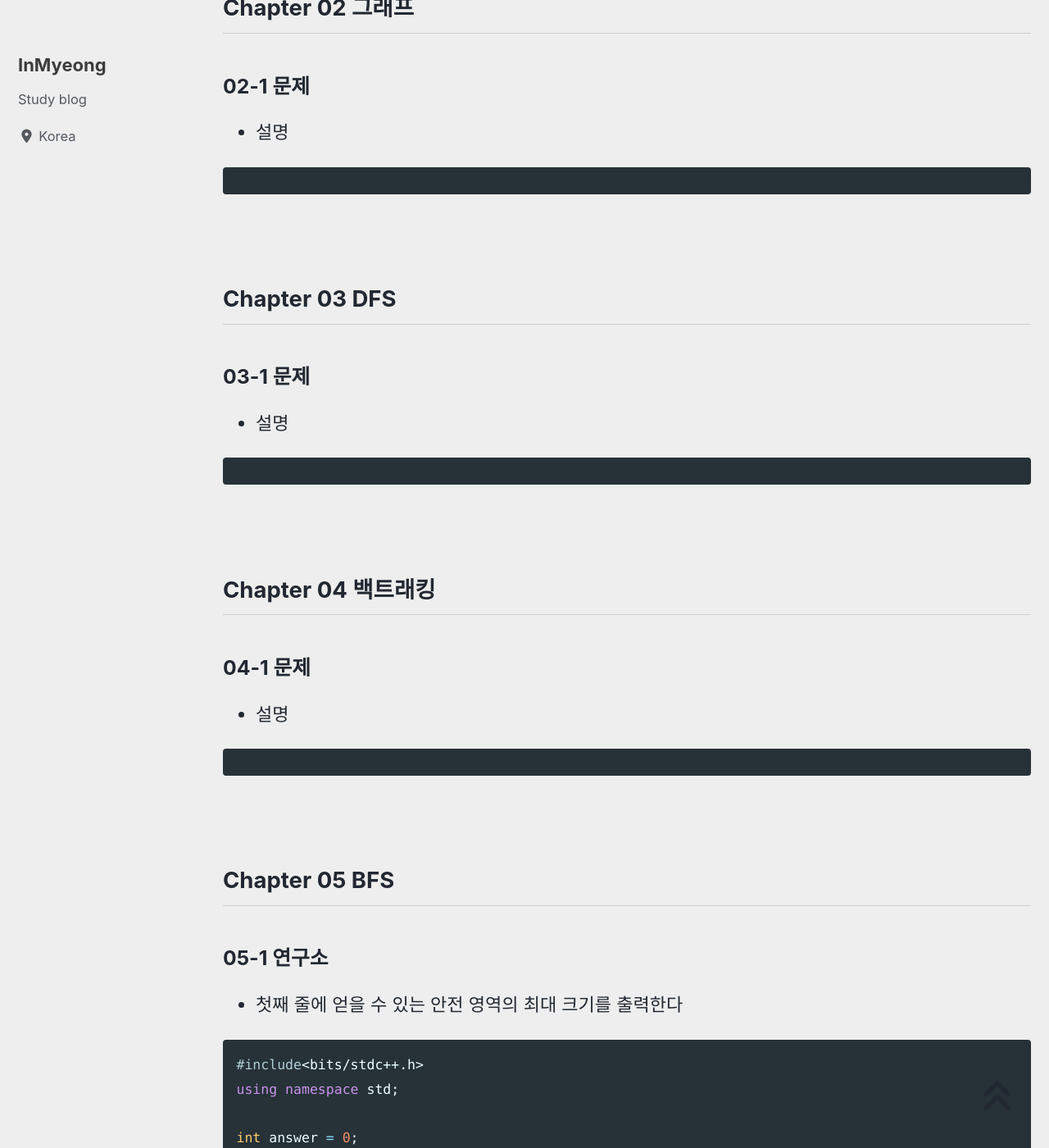
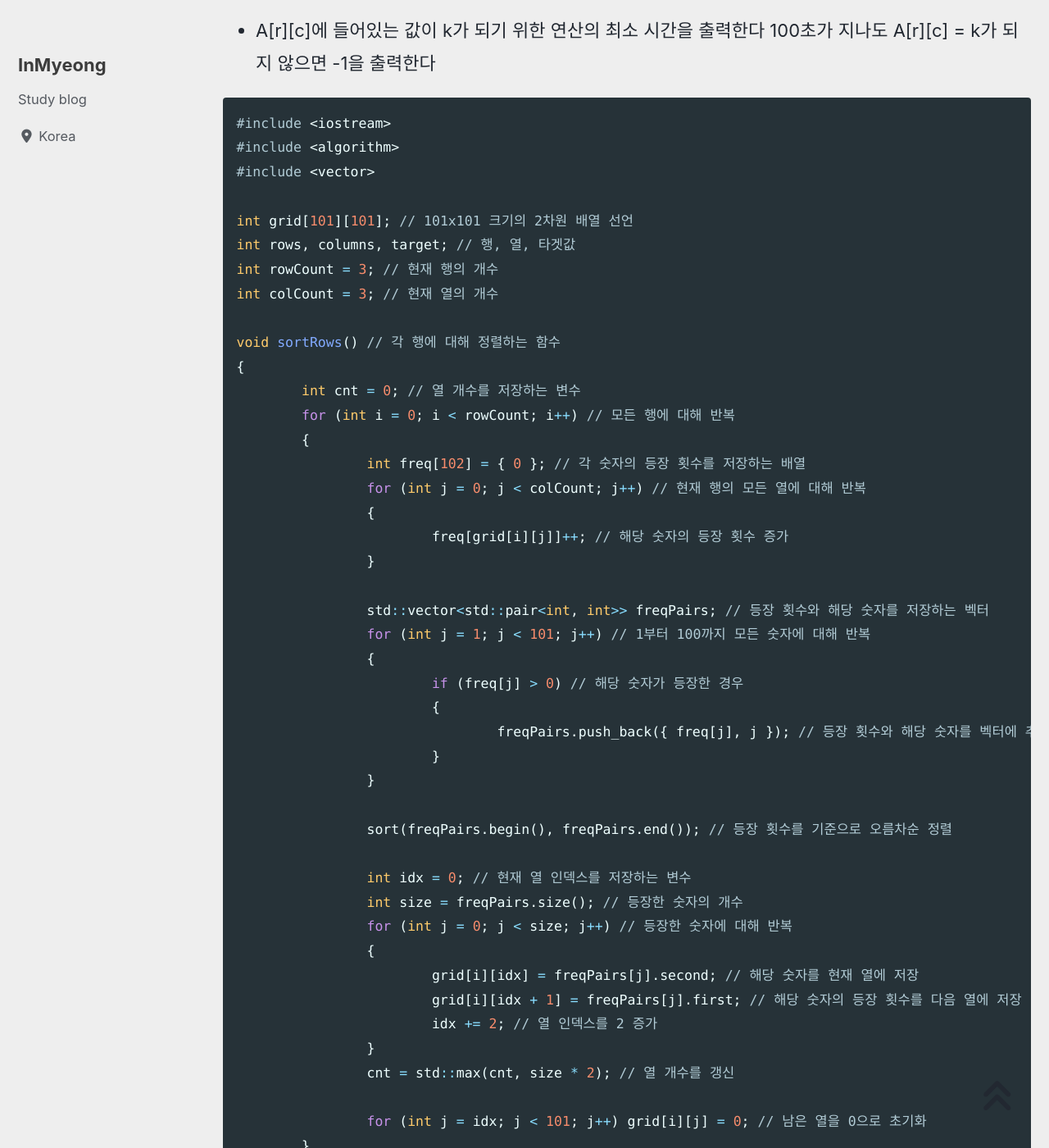
Before and after one commit to devMyeong/devMyeong.github.io, a Jekyll site: the page built from _posts/codingTest/2023-05-01-삼성기출.md, in a window 1280 px wide and 1400 px high, scrolled down 18721 px. Shown: the whole window at 82% size. Built offline with Jekyll 4.4.1, drawn with Linux system fonts in a browser that asks for light colours; cached includes are drawn as plain includes; nearby versions of some CDN libraries; some web fonts are replaced; comment, search, counter and statistics services are not loaded; some of the changed text lies outside the part shown.

Commit message:
Chore : 수정

````diff
--- a/_posts/codingTest/2023-05-01-삼성기출.md
+++ b/_posts/codingTest/2023-05-01-삼성기출.md
@@ -596,6 +596,126 @@ int main()
 }
 ```
 
+### 01-8 이차원 배열과 연산
+- A[r][c]에 들어있는 값이 k가 되기 위한 연산의 최소 시간을 출력한다 100초가 지나도 A[r][c] = k가 되지 않으면 -1을 출력한다
+
+```cpp
+#include <iostream>
+#include <algorithm>
+#include <vector>
+
+int grid[101][101]; // 101x101 크기의 2차원 배열 선언
+int rows, columns, target; // 행, 열, 타겟값
+int rowCount = 3; // 현재 행의 개수
+int colCount = 3; // 현재 열의 개수
+
+void sortRows() // 각 행에 대해 정렬하는 함수
+{
+	int cnt = 0; // 열 개수를 저장하는 변수
+	for (int i = 0; i < rowCount; i++) // 모든 행에 대해 반복
+	{
+		int freq[102] = { 0 }; // 각 숫자의 등장 횟수를 저장하는 배열
+		for (int j = 0; j < colCount; j++) // 현재 행의 모든 열에 대해 반복
+		{
+			freq[grid[i][j]]++; // 해당 숫자의 등장 횟수 증가
+		}
+
+		std::vector<std::pair<int, int>> freqPairs; // 등장 횟수와 해당 숫자를 저장하는 벡터
+		for (int j = 1; j < 101; j++) // 1부터 100까지 모든 숫자에 대해 반복
+		{
+			if (freq[j] > 0) // 해당 숫자가 등장한 경우
+			{
+				freqPairs.push_back({ freq[j], j }); // 등장 횟수와 해당 숫자를 벡터에 추가
+			}
+		}
+
+		sort(freqPairs.begin(), freqPairs.end()); // 등장 횟수를 기준으로 오름차순 정렬
+
+		int idx = 0; // 현재 열 인덱스를 저장하는 변수
+		int size = freqPairs.size(); // 등장한 숫자의 개수
+		for (int j = 0; j < size; j++) // 등장한 숫자에 대해 반복
+		{
+			grid[i][idx] = freqPairs[j].second; // 해당 숫자를 현재 열에 저장
+			grid[i][idx + 1] = freqPairs[j].first; // 해당 숫자의 등장 횟수를 다음 열에 저장
+			idx += 2; // 열 인덱스를 2 증가
+		}
+		cnt = std::max(cnt, size * 2); // 열 개수를 갱신
+
+		for (int j = idx; j < 101; j++) grid[i][j] = 0; // 남은 열을 0으로 초기화
+	}
+
+	colCount = cnt; // 열 개수를 업데이트
+}
+
+void sortColumns()
+{
+	// cnt: 현재 가장 긴 열의 길이
+	int cnt = 0;
+	for (int i = 0; i < colCount; i++)
+	{
+		// freq: 열에서 각 숫자의 등장 횟수를 저장하는 배열
+		int freq[102] = { 0 };
+		for (int j = 0; j < rowCount; j++)
+		{
+			freq[grid[j][i]]++;
+		}
+
+		// freqPairs: 등장 횟수가 1 이상인 숫자와 그 횟수를 저장하는 벡터
+		std::vector<std::pair<int, int>> freqPairs;
+		for (int j = 1; j < 101; j++)
+		{
+			if (freq[j] > 0)
+			{
+				freqPairs.push_back({ freq[j], j });
+			}
+		}
+
+		// 등장 횟수가 적은 숫자부터 정렬
+		sort(freqPairs.begin(), freqPairs.end());
+
+		// idx: 현재 열의 어디까지 값을 넣었는지를 저장하는 인덱스
+		int idx = 0;
+		int size = freqPairs.size();
+		for (int j = 0; j < size; j++)
+		{
+			grid[idx][i] = freqPairs[j].second;  // 숫자를 넣음
+			grid[idx + 1][i] = freqPairs[j].first;  // 등장 횟수를 넣음
+			idx += 2;
+		}
+		cnt = std::max(cnt, size * 2);  // 현재 가장 긴 열의 길이 업데이트
+
+		// 나머지 빈 공간에는 0을 채움
+		for (int j = idx; j < 101; j++) grid[j][i] = 0;
+	}
+	rowCount = cnt;  // 새로운 행의 개수를 업데이트
+}
+
+int main()
+{
+	int time = 0;
+
+	std::cin >> rows >> columns >> target;
+	for (int i = 0; i < 3; i++)
+	{
+		for (int j = 0; j < 3; j++)
+		{
+			std::cin >> grid[i][j];
+		}
+	}
+
+	while (time <= 100)
+	{
+		if (grid[rows - 1][columns - 1] == target) break;
+		time++;
+		if (rowCount >= colCount) sortRows();
+		else sortColumns();
+	}
+
+	if (time > 100) std::cout << "-1";
+	else std::cout << time;
+}
+```
+
 <br>
 
 ## Chapter 02 그래프
````
